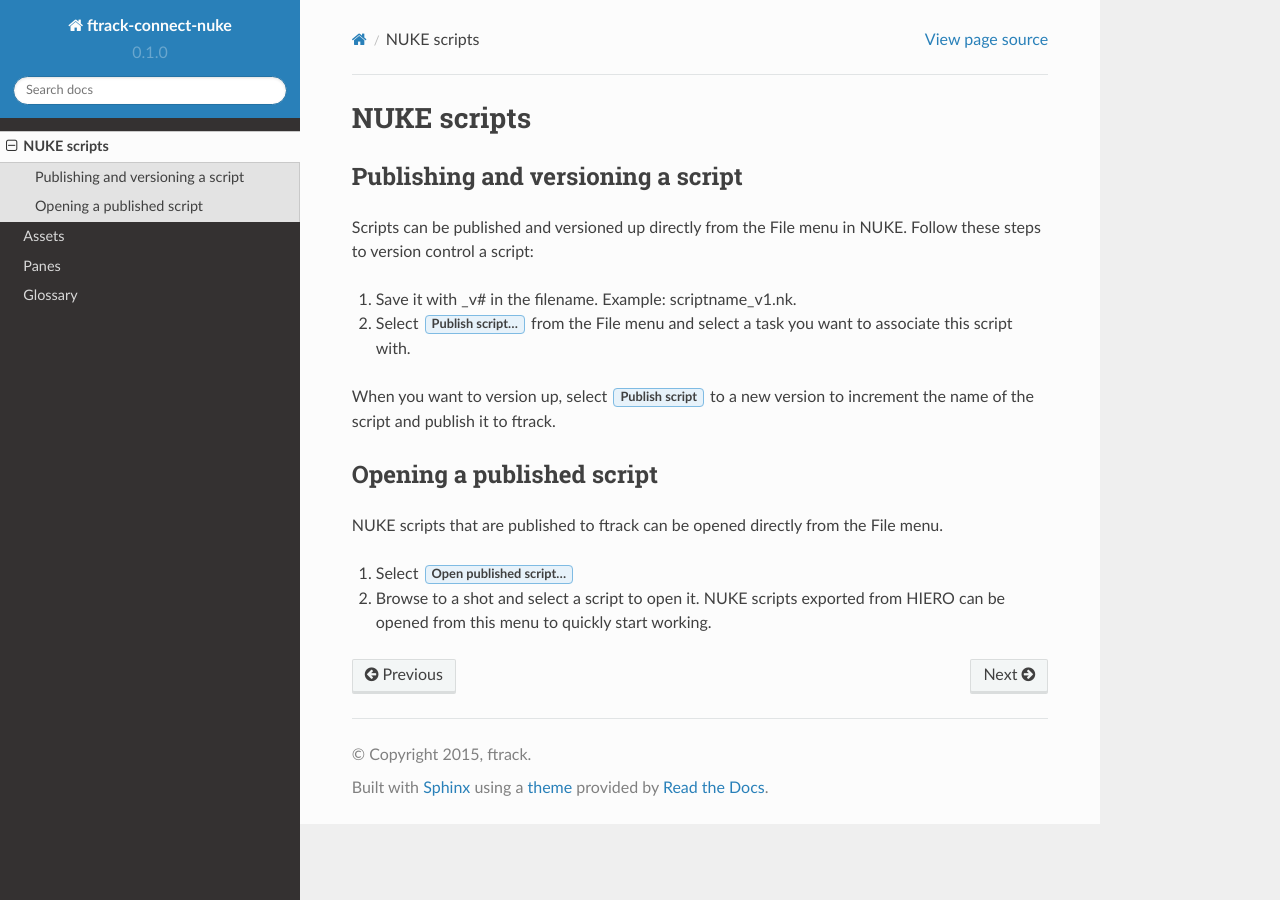
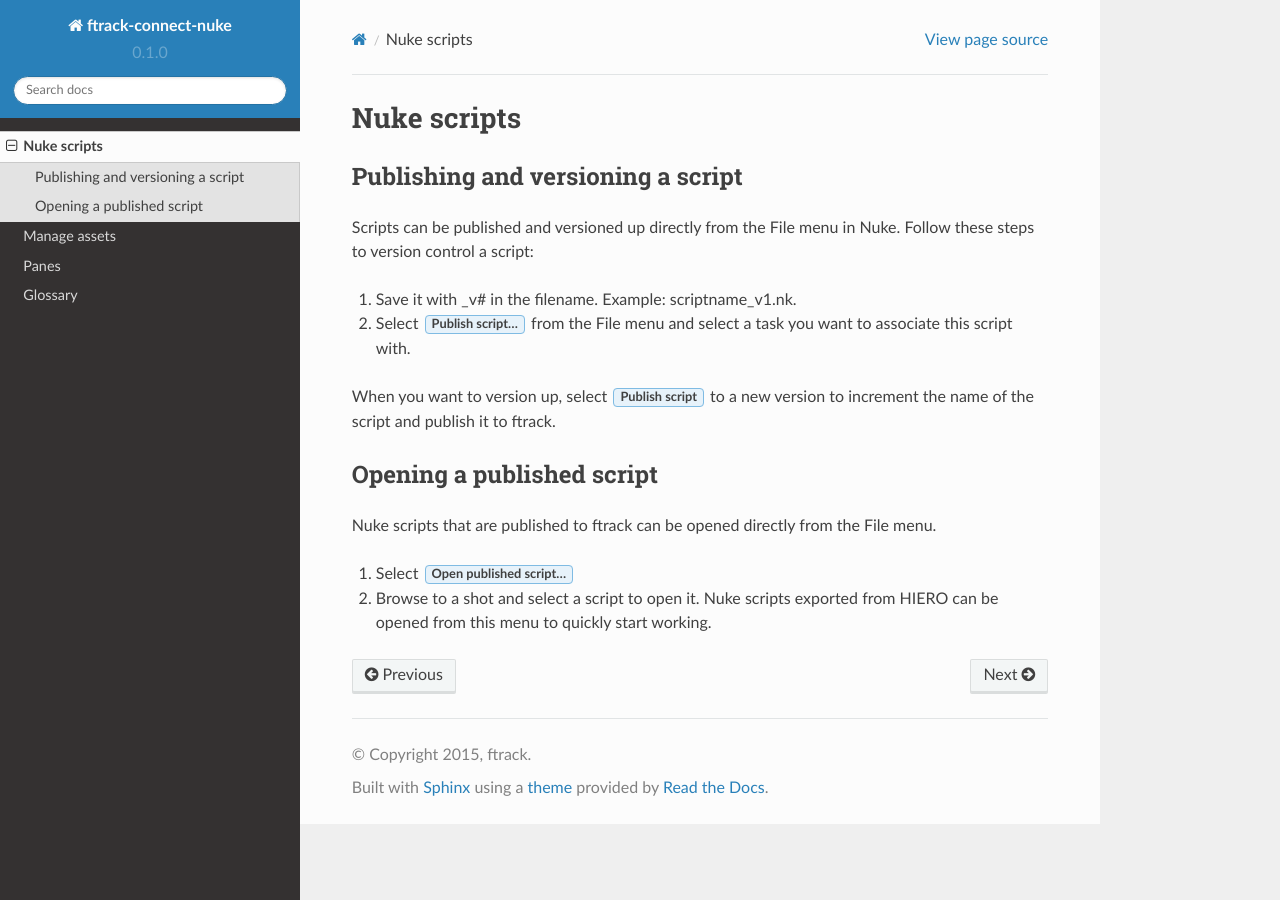
Before and after one commit to ftrackhq/ftrack-connect-nuke, a Sphinx documentation site: the page built from doc/nuke_scripts.rst, in a window 1280 px wide. Built offline with Sphinx 7.4.7 and the Read the Docs theme 2.0.0, drawn with Linux system fonts in a browser that asks for light colours.

```diff
--- a/doc/assets.rst
+++ b/doc/assets.rst
@@ -1,14 +1,14 @@
 ..
     :copyright: Copyright (c) 2015 ftrack
 
-######
-Assets
-######
+#############
+Manage assets
+#############
 
 Importing assets
 ================
 
-Assets can be imported into NUKE from the Import Asset pane.
+Assets can be imported into Nuke from the Import Asset pane.
 
 .. image:: /image/import_asset_pane.jpg
 
@@ -43,7 +43,7 @@ You can also remove an asset from the script or select it in your node graph.
 Publishing assets
 =================
 
-To publish a rendered image sequence from NUKE, add a ftrack publish node after
+To publish a rendered image sequence from Nuke, add a ftrack publish node after
 it.
 
 .. image:: /image/publish_node.png
@@ -57,5 +57,5 @@ These options are available when publishing:
 
 :Copy files:            Publish will copy the files to another location and publish them
                         from there.
-:Attach NUKE script:    Attaches the NUKE script as a component on the published
+:Attach Nuke script:    Attaches the Nuke script as a component on the published
                         version.
--- a/doc/index.rst
+++ b/doc/index.rst
@@ -2,11 +2,11 @@
     :copyright: Copyright (c) 2015 ftrack
 
 ###############################
-ftrack Connect NUKE integration
+ftrack Connect Nuke integration
 ###############################
 
 Welcome to the ftrack Connect documentation for the integration with :term:`The
-Foundry`'s :term:`NUKE`.
+Foundry`'s :term:`Nuke`.
 
 .. toctree::
     :maxdepth: 1
--- a/doc/nuke_scripts.rst
+++ b/doc/nuke_scripts.rst
@@ -2,13 +2,13 @@
     :copyright: Copyright (c) 2015 ftrack
 
 ############
-NUKE scripts
+Nuke scripts
 ############
 
 Publishing and versioning a script
 ==================================
 
-Scripts can be published and versioned up directly from the File menu in NUKE.
+Scripts can be published and versioned up directly from the File menu in Nuke.
 Follow these steps to version control a script:
 
 1. Save it with _v# in the filename. Example: scriptname_v1.nk.
@@ -21,9 +21,9 @@ version to increment the name of the script and publish it to ftrack.
 Opening a published script
 ==========================
 
-NUKE scripts that are published to ftrack can be opened directly from the File
+Nuke scripts that are published to ftrack can be opened directly from the File
 menu.
 
 1. Select :menuselection:`Open published script...`
-2. Browse to a shot and select a script to open it. NUKE scripts exported from
+2. Browse to a shot and select a script to open it. Nuke scripts exported from
    HIERO can be opened from this menu to quickly start working.
--- a/doc/panes.rst
+++ b/doc/panes.rst
@@ -14,7 +14,6 @@ you are working on or the currently selected node in the graph.
 
 .. image:: /image/info_pane.png
 
-The Tasks pane outlines all your current assignments. This is a quick way to
-change status or log time without leaving NUKE.
+The Tasks pane outlines all your current assignments.
 
 .. image:: /image/tasks_pane.png
```
Also changed, not shown: setup.py (+5 -2 lines).
